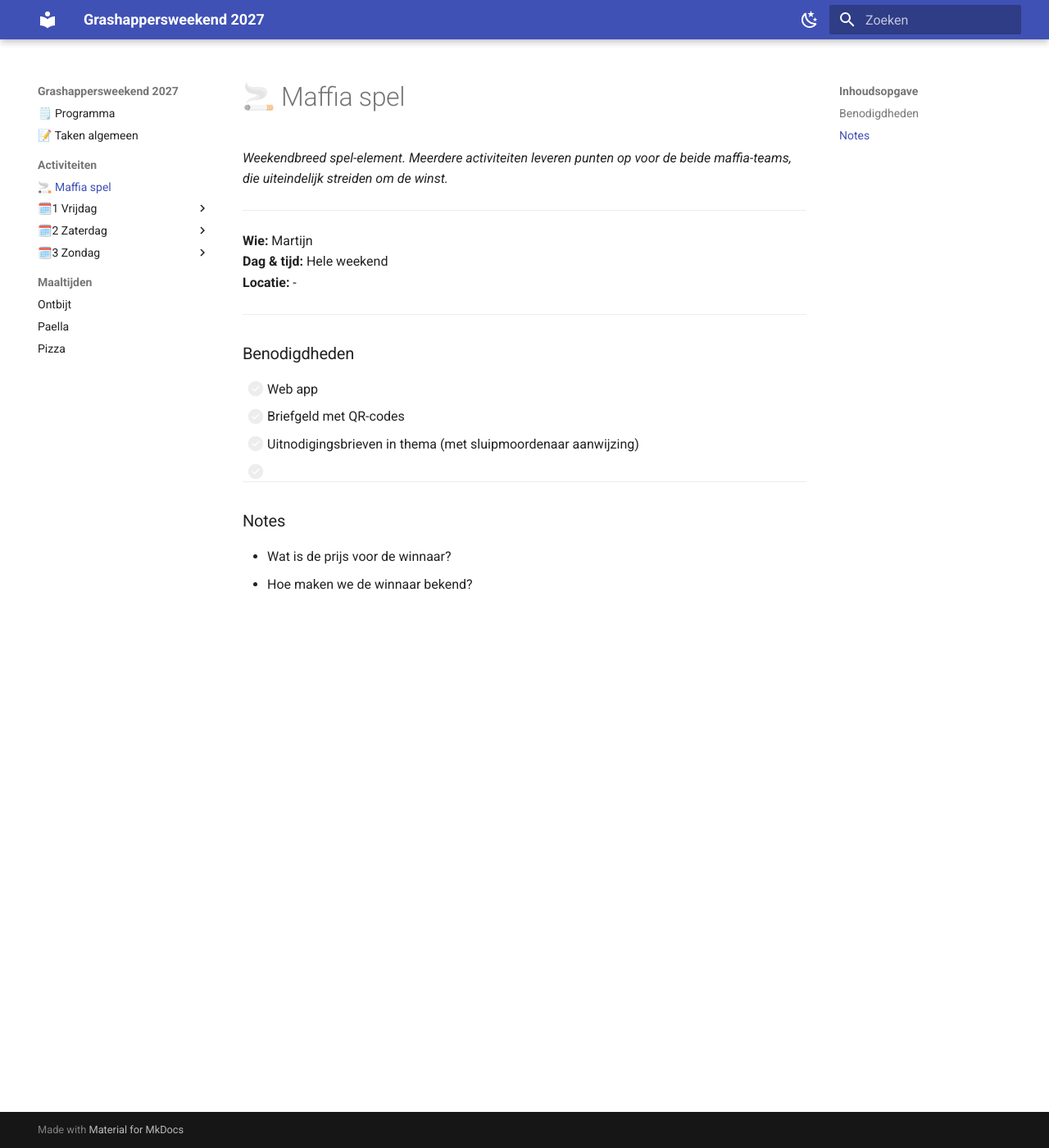
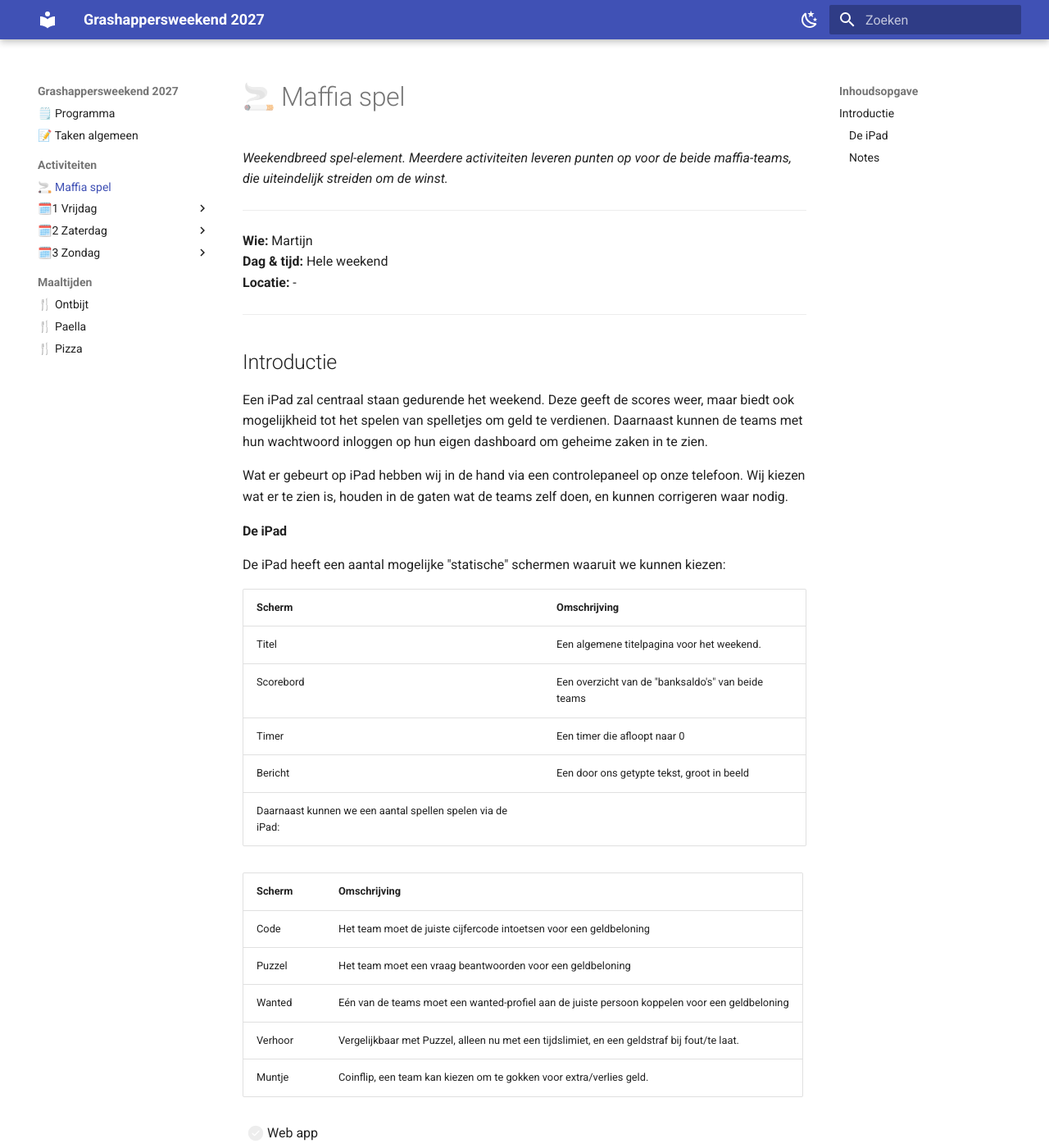
Before and after one commit to marschoe/grashappersweekend_2027, an MkDocs documentation site: the page built from Obsidian/Activiteiten/🚬 Maffia spel.md, in a window 1280 px wide and 1400 px high. Shown: the whole window at 82% size. Built offline with MkDocs 1.6.1 and Material for MkDocs 9.7.7, drawn with Linux system fonts in a browser that asks for light colours.

Commit message:
add content to maffia spel

```diff
--- a/Obsidian/Activiteiten/🚬 Maffia spel.md
+++ b/Obsidian/Activiteiten/🚬 Maffia spel.md
@@ -8,7 +8,35 @@
 
 ---
 
-### Benodigdheden
+## Introductie
+
+Een iPad zal centraal staan gedurende het weekend. Deze geeft de scores weer, maar biedt ook mogelijkheid tot het spelen van spelletjes om geld te verdienen. Daarnaast kunnen de teams met hun wachtwoord inloggen op hun eigen dashboard om geheime zaken in te zien.
+
+Wat er gebeurt op iPad hebben wij in de hand via een controlepaneel op onze telefoon. Wij kiezen wat er te zien is, houden in de gaten wat de teams zelf doen, en kunnen corrigeren waar nodig.
+
+
+#### De iPad
+
+De iPad heeft een aantal mogelijke "statische" schermen waaruit we kunnen kiezen:
+
+| Scherm    | Omschrijving                                       |
+| --------- | -------------------------------------------------- |
+| Titel     | Een algemene titelpagina voor het weekend.         |
+| Scorebord | Een overzicht van de "banksaldo's" van beide teams |
+| Timer     | Een timer die afloopt naar 0                       |
+| Bericht   | Een door ons getypte tekst, groot in beeld         |
+Daarnaast kunnen we een aantal spellen spelen via de iPad:
+
+| Scherm  | Omschrijving                                                                                  |
+| ------- | --------------------------------------------------------------------------------------------- |
+| Code    | Het team moet de juiste cijfercode intoetsen voor een geldbeloning                            |
+| Puzzel  | Het team moet een vraag beantwoorden voor een geldbeloning                                    |
+| Wanted  | Eén van de teams moet een wanted-profiel aan de juiste persoon koppelen voor een geldbeloning |
+| Verhoor | Vergelijkbaar met Puzzel, alleen nu met een tijdslimiet, en een geldstraf bij fout/te laat.   |
+| Muntje  | Coinflip, een team kan kiezen om te gokken voor extra/verlies geld.                           |
+
+
+
 
 - [ ] Web app
 - [ ] Briefgeld met QR-codes
```
Also changed, not shown: Obsidian/Maaltijden/🍴 Ontbijt.md (renamed from Obsidian/Maaltijden/Ontbijt.md), Obsidian/Maaltijden/🍴 Paella.md (renamed from Obsidian/Maaltijden/Paella.md), Obsidian/Maaltijden/🍴 Pizza.md (renamed from Obsidian/Maaltijden/Pizza.md), 1 other file.
